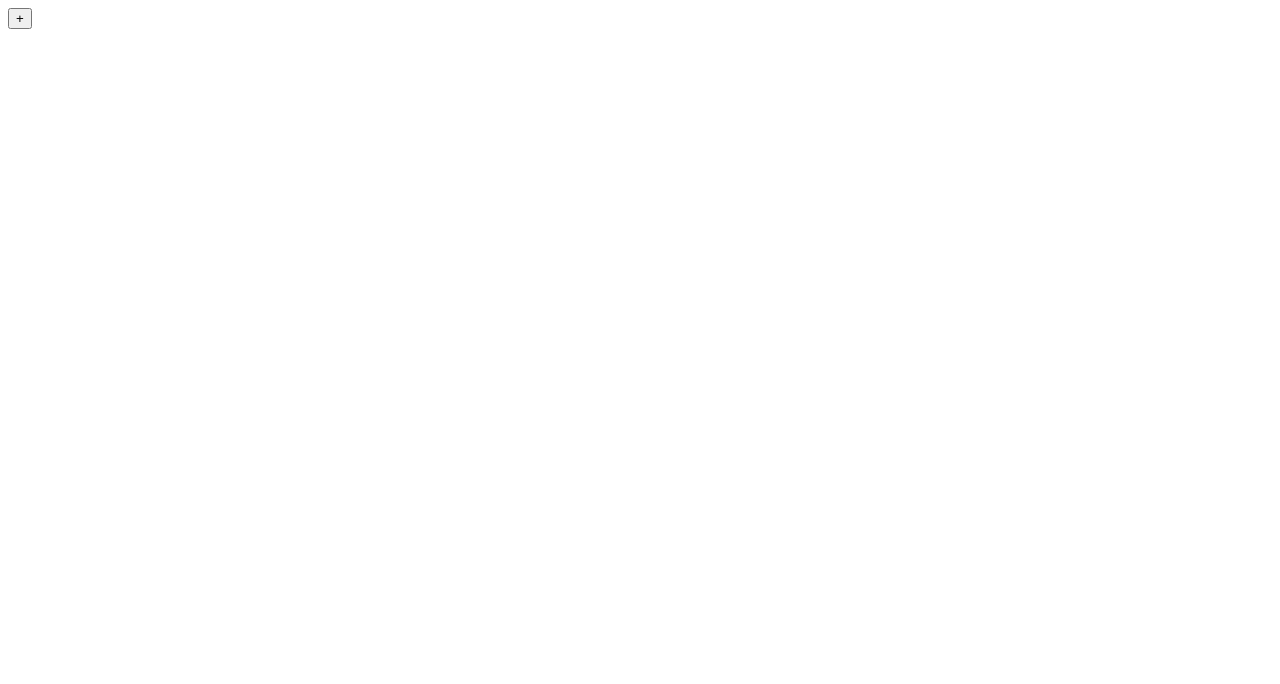
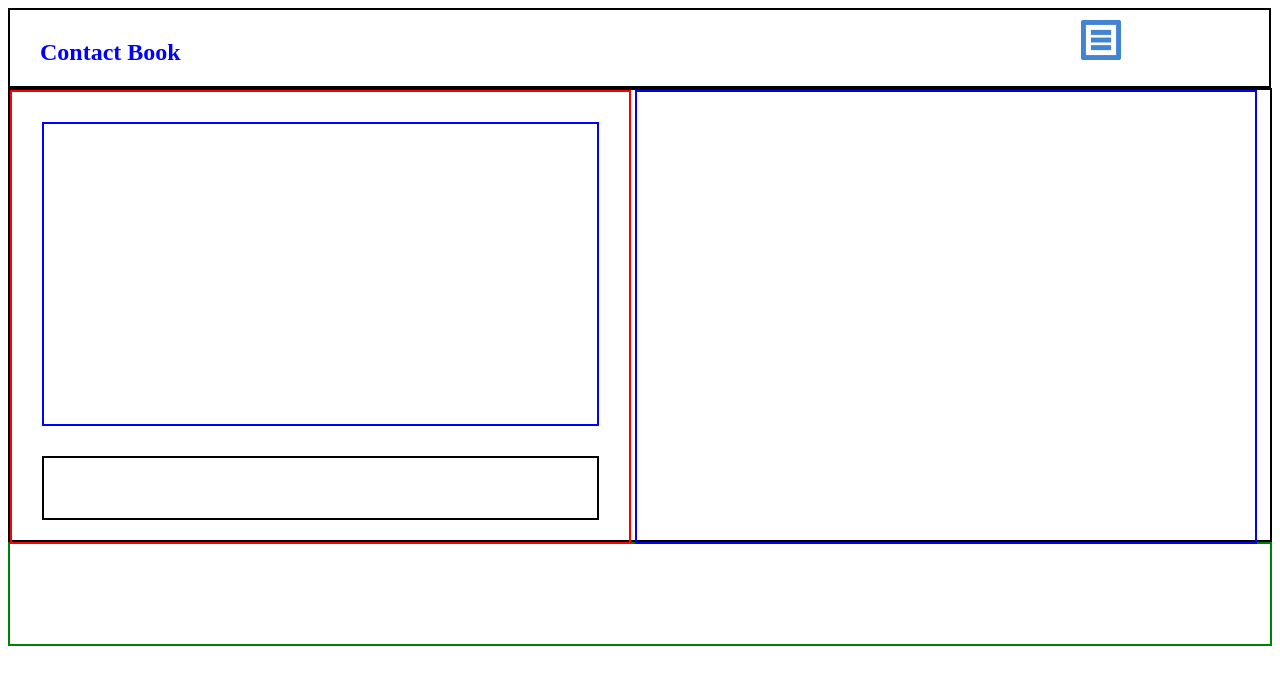
Before and after one commit to andela-kanyanwu/contact-book, a plain HTML site: page index.html in a window 1280 px wide. Drawn offline with Linux system fonts and the light colour scheme.

Commit message:
Modified html file and started css design

```diff
--- a/index.html
+++ b/index.html
@@ -6,19 +6,56 @@
   </head>
 
   <body>
-    <div>
-      <button id="add-contact">+</button>
-      <form>
-        <input type="text" placeholder="Name" id="contact-name"></input>
-        <input type="text" placeholder="Phone number" id="contact-number"></input>
-        <input type="text" placeholder="Email" id="contact-email"></input>
-        <input type="text" placeholder="Address" id="contact-address"></input>
-        <input type="text" placeholder="Birthday" id="contact-birthday"></input>
-        <button type="submit">Save</button>
-      </form>
+    <!--Contact book's header-->
+    <div class="header">
+      <!--Contact book's menu nav-->
+      <div id="menu">
+        <div id="menu-title">
+          <h2>Contact Book<h2>
+        </div>
+        <div id="menu-button">
+         <div id="menu-icon">
+            <img src="images/menu-block.png">
+          </div>
+        </div>
+      </div>
+      <!--Contact book's toggle nav-->
+      <div id="toggle">
+        <ul>
+          <li><a href="#">Contacts</a></li>
+          <li><a href="#">Access API</a></li>
+        </ul>
+      </div>
     </div>
-    <div class="contact-list"></div>
-    <div class="error">Enter a name</div>
+
+    <!--Contact book's main section-->
+    <div class="page-container">
+      <!--Contact book's left section-->
+      <div id="contact-left-section">
+        <!--Add contact section-->
+        <div id="add-contact-section">
+          <!--Contact form-->
+          <div id="contact-form">
+          </div>
+          <!--Message-->
+          <div id="contact-message">
+          </div>
+        </div>
+        <!--Error section-->
+        <div id="form-error">
+        </div>
+      </div>
+      <!--Contact book's right section-->
+      <div id="contact-right-section">
+        <!--Contact list-->
+        <div>
+        </div>
+      </div>
+    </div>
+
+    <!--Contact book's footer-->
+    <div class="footer">
+    </div>
 
      <script type="text/javascript" src="lib/jquery-2.1.3.js"></script>
     <script type="text/javascript" src="scripts/contact-book.js"></script>
--- a/scripts/contact-book.js
+++ b/scripts/contact-book.js
@@ -2,6 +2,7 @@ var contactBook = {
   //To hide contact form
   hideForm: $("form").hide(),
   errorHide: $('.error').hide(),
+  hideMenu: $("#toggle").hide(),
 
   //Load functions that initialize when document is ready
   initialize: function() {
@@ -11,6 +12,8 @@ var contactBook = {
     this.editContact();
     this.deleteContact();
     this.errorHide;
+    this.toggleMenu();
+    this.hideMenu;
   },
 
   //Adds contacts to contact list
@@ -80,9 +83,13 @@ var contactBook = {
     $(document).on("click",'#delete-contact', function(event) {
       $(this).parent().remove();
     });
+  },
+
+  toggleMenu: function(){
+    $("#menu-icon").click(function(){
+      $("#toggle").toggle();
+    })
   }
-
-
 
 };
 
--- a/styles/contact-book.css
+++ b/styles/contact-book.css
@@ -0,0 +1,73 @@
+.header{
+  top: 0;
+}
+#menu {
+  width: 99.6%;
+  position: relative;
+  border: 2px solid black;
+  top: 0;
+}
+#menu-title, #menu-button {
+  display: inline-block;
+  position: relative;
+}
+#menu-title {
+  width: 80%;
+}
+#menu-title h2 {
+  padding-left: 30px;
+  color: blue;
+}
+#menu-button {
+  width: 15%;
+  padding-top: 10px;
+}
+#menu-icon {
+  margin-left: 60px;
+  cursor: pointer;
+}
+#menu-icon img{
+  height: 40px;
+  width: 40px;
+}
+#toggle{
+  border: 2px solid black;
+}
+#toggle ul {
+  text-align: center;
+}
+#toggle ul li {
+  display: inline-block;
+  padding: 0 30px;
+}
+.page-container {
+  border: 2px solid black;
+  height: 450px;
+}
+ #contact-left-section, #contact-right-section {
+  display: inline-block;
+}
+#contact-left-section {
+  border: 2px solid red;
+  width: 49%;
+  height: 450px;
+}
+#contact-right-section {
+  border: 2px solid blue;
+  width: 49%;
+  height: 450px;
+}
+#add-contact-section {
+  border: 2px solid blue;
+  height: 300px;
+  margin: 30px;
+}
+#form-error {
+  border: 2px solid black;
+  height: 60px;
+  margin: 30px;
+}
+.footer {
+  border: 2px solid green;
+  padding: 50px 0;
+}
```
Also changed, not shown: images/menu-block.png (added), images/menu-round.png (added).
